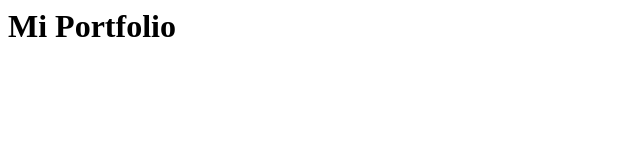
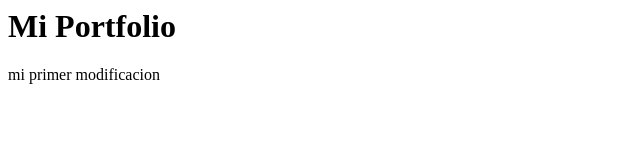
Before and after one commit to Ferchus88/portafolioFrontend, a plain HTML site: page index.html in a window 1280 px wide. Shown: the whole page, without its empty margins (0-640 px from the left). Drawn offline with Linux system fonts and the light colour scheme.

Commit message:
Update index.html

```diff
--- a/index.html
+++ b/index.html
@@ -1 +1,2 @@
 <h1>Mi Portfolio</h1>
+<p> mi primer modificacion </p>
```
